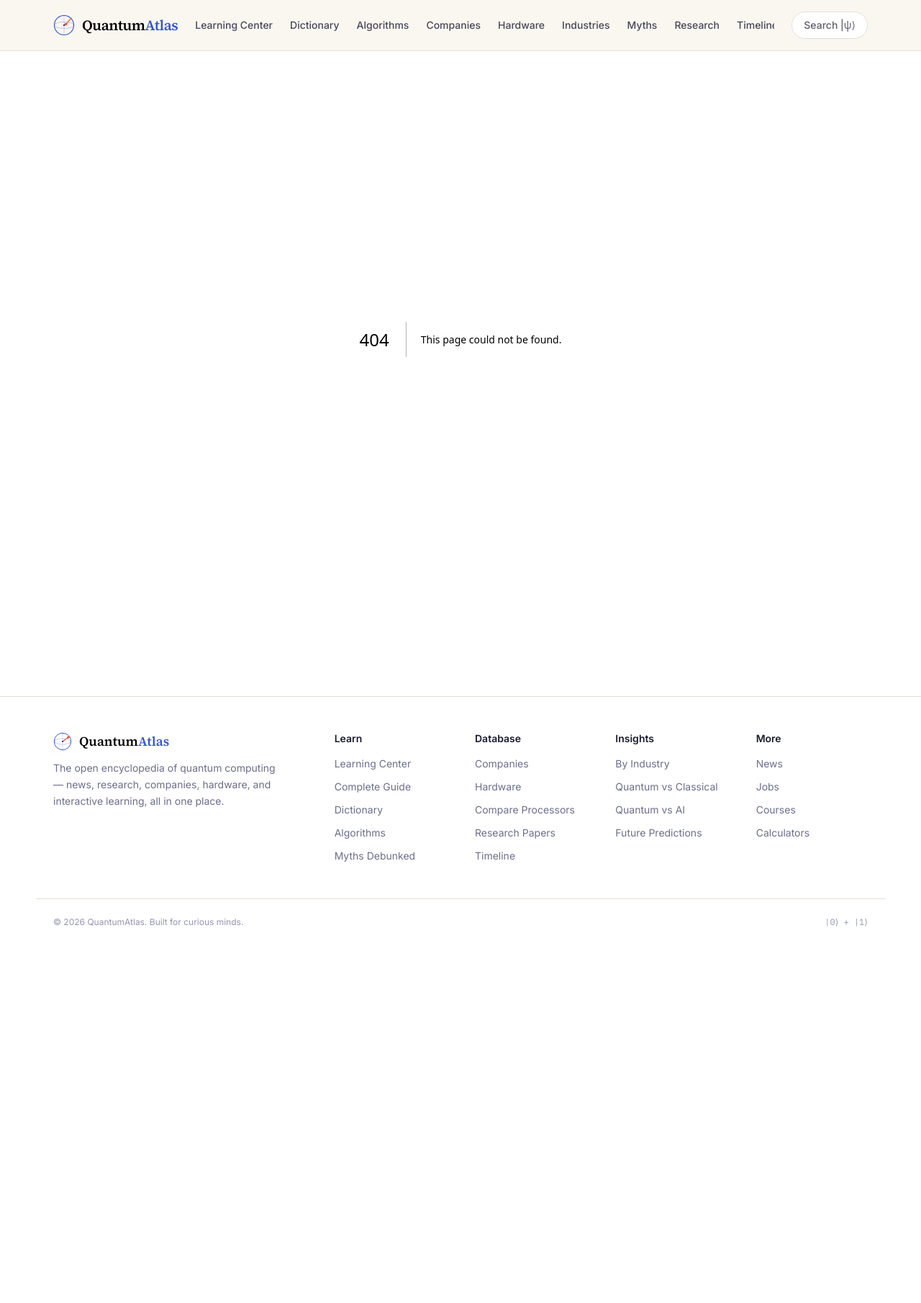
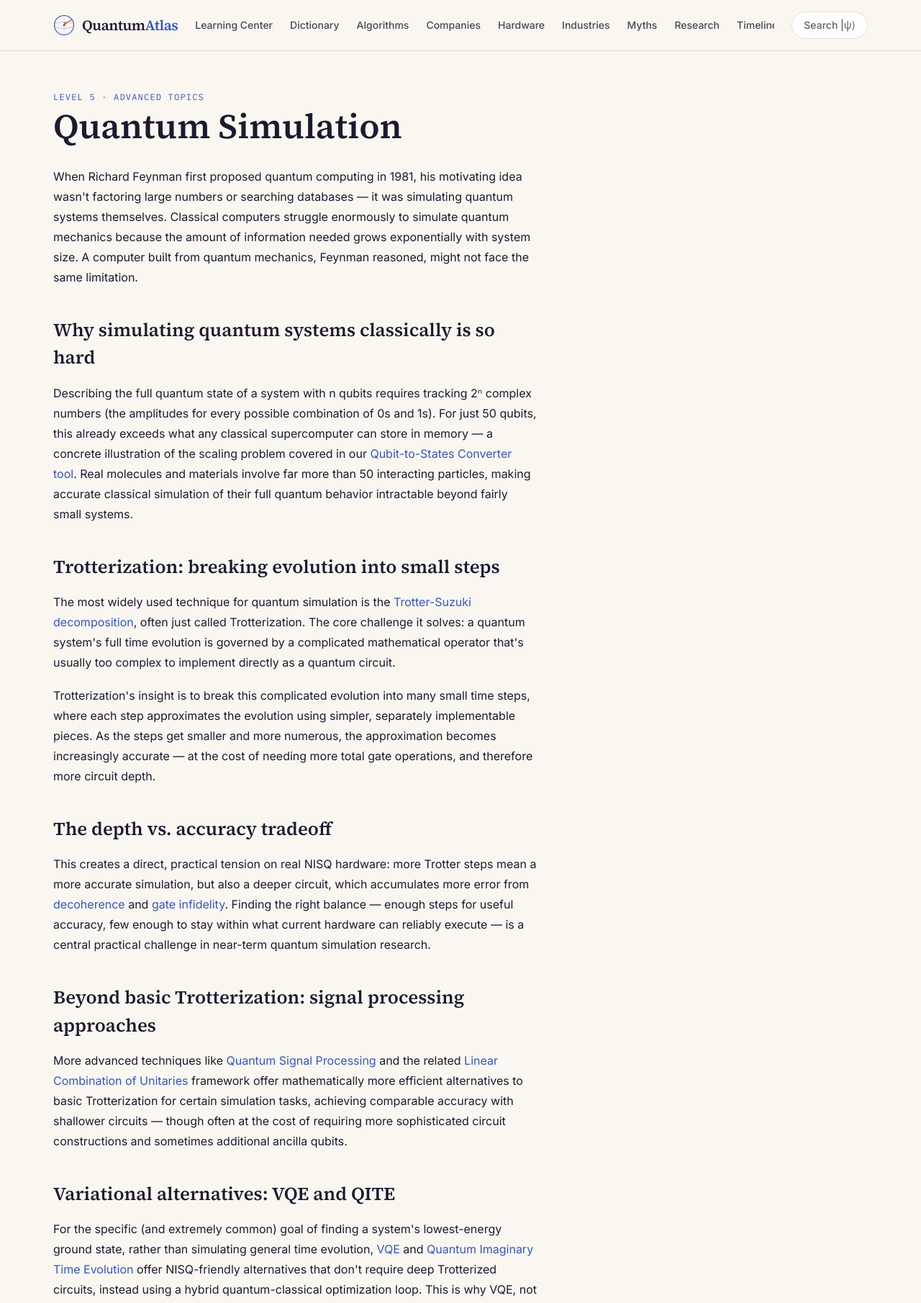
Before and after one commit to goalandpriority-ui/quantum-atlas, a Next.js app: page /learn/quantum-simulation-deep-dive in a window 1280 px wide. Before the commit this address had no page. Shown: the top 1810 px of the page at 72% size. Before the commit the page ends 1313 px from the top, so only its background shows below. Built offline with nearby package versions, Linux system fonts and the light colour scheme.

Commit message:
Add Quantum Simulation page with detailed content

```diff
--- /dev/null
+++ b/app/learn/quantum-simulation-deep-dive/page.tsx
@@ -0,0 +1,172 @@
+import Link from "next/link";
+
+export const metadata = {
+  title: "Quantum Simulation Explained | QuantumAtlas",
+  description:
+    "How Trotterization and related techniques let quantum computers model the behavior of other quantum systems — the original motivating idea behind the entire field.",
+};
+
+export default function QuantumSimulationPage() {
+  return (
+    <article className="max-w-content mx-auto px-6 py-14">
+      <p className="font-mono text-xs uppercase tracking-widest text-quantum mb-2">
+        Level 5 · Advanced Topics
+      </p>
+      <h1 className="font-serif text-4xl md:text-5xl font-semibold text-ink mb-8">
+        Quantum Simulation
+      </h1>
+
+      <div className="prose-quantum max-w-2xl">
+        <p>
+          When Richard Feynman first proposed quantum computing in 1981, his
+          motivating idea wasn't factoring large numbers or searching
+          databases — it was simulating quantum systems themselves.
+          Classical computers struggle enormously to simulate quantum
+          mechanics because the amount of information needed grows
+          exponentially with system size. A computer built from quantum
+          mechanics, Feynman reasoned, might not face the same limitation.
+        </p>
+
+        <h2>Why simulating quantum systems classically is so hard</h2>
+        <p>
+          Describing the full quantum state of a system with n qubits
+          requires tracking 2ⁿ complex numbers (the amplitudes for every
+          possible combination of 0s and 1s). For just 50 qubits, this
+          already exceeds what any classical supercomputer can store in
+          memory — a concrete illustration of the scaling problem covered
+          in our{" "}
+          <Link href="/tools" className="text-quantum hover:underline">
+            Qubit-to-States Converter tool
+          </Link>
+          . Real molecules and materials involve far more than 50
+          interacting particles, making accurate classical simulation of
+          their full quantum behavior intractable beyond fairly small
+          systems.
+        </p>
+
+        <h2>Trotterization: breaking evolution into small steps</h2>
+        <p>
+          The most widely used technique for quantum simulation is the{" "}
+          <Link href="/algorithms/trotter-suzuki-decomposition" className="text-quantum hover:underline">
+            Trotter-Suzuki decomposition
+          </Link>
+          , often just called Trotterization. The core challenge it solves:
+          a quantum system's full time evolution is governed by a
+          complicated mathematical operator that's usually too complex to
+          implement directly as a quantum circuit.
+        </p>
+        <p>
+          Trotterization's insight is to break this complicated evolution
+          into many small time steps, where each step approximates the
+          evolution using simpler, separately implementable pieces. As the
+          steps get smaller and more numerous, the approximation becomes
+          increasingly accurate — at the cost of needing more total gate
+          operations, and therefore more circuit depth.
+        </p>
+
+        <h2>The depth vs. accuracy tradeoff</h2>
+        <p>
+          This creates a direct, practical tension on real NISQ hardware:
+          more Trotter steps mean a more accurate simulation, but also a
+          deeper circuit, which accumulates more error from{" "}
+          <Link href="/dictionary/decoherence" className="text-quantum hover:underline">
+            decoherence
+          </Link>{" "}
+          and{" "}
+          <Link href="/dictionary/gate-fidelity" className="text-quantum hover:underline">
+            gate infidelity
+          </Link>
+          . Finding the right balance — enough steps for useful accuracy,
+          few enough to stay within what current hardware can reliably
+          execute — is a central practical challenge in near-term quantum
+          simulation research.
+        </p>
+
+        <h2>Beyond basic Trotterization: signal processing approaches</h2>
+        <p>
+          More advanced techniques like{" "}
+          <Link href="/algorithms/quantum-signal-processing" className="text-quantum hover:underline">
+            Quantum Signal Processing
+          </Link>{" "}
+          and the related{" "}
+          <Link href="/algorithms/linear-combination-of-unitaries" className="text-quantum hover:underline">
+            Linear Combination of Unitaries
+          </Link>{" "}
+          framework offer mathematically more efficient alternatives to
+          basic Trotterization for certain simulation tasks, achieving
+          comparable accuracy with shallower circuits — though often at the
+          cost of requiring more sophisticated circuit constructions and
+          sometimes additional ancilla qubits.
+        </p>
+
+        <h2>Variational alternatives: VQE and QITE</h2>
+        <p>
+          For the specific (and extremely common) goal of finding a
+          system's lowest-energy ground state, rather than simulating
+          general time evolution,{" "}
+          <Link href="/algorithms/vqe" className="text-quantum hover:underline">
+            VQE
+          </Link>{" "}
+          and{" "}
+          <Link href="/research/quantum-error-mitigation-zero-noise-extrapolation-scaling" className="text-quantum hover:underline">
+            Quantum Imaginary Time Evolution
+          </Link>{" "}
+          offer NISQ-friendly alternatives that don't require deep
+          Trotterized circuits, instead using a hybrid quantum-classical
+          optimization loop. This is why VQE, not direct Trotterized
+          simulation, is the dominant near-term approach used in the
+          quantum chemistry applications discussed in our{" "}
+          <Link href="/industries/healthcare" className="text-quantum hover:underline">
+            Healthcare
+          </Link>{" "}
+          and{" "}
+          <Link href="/industries/manufacturing" className="text-quantum hover:underline">
+            Manufacturing & Materials Science
+          </Link>{" "}
+          industry pages.
+        </p>
+
+        <h2>What quantum simulation is actually used for today</h2>
+        <p>
+          Beyond the molecular chemistry applications covered elsewhere on
+          this site, quantum simulation techniques are also actively
+          explored for modeling condensed matter physics (understanding
+          exotic states of matter), high-energy physics (simulating
+          particle interactions too complex for classical methods), and
+          even some cosmological models — areas where the underlying
+          physics is fundamentally quantum mechanical and classical
+          approximations become unreliable.
+        </p>
+
+        <h2>Frequently Asked Questions</h2>
+        <h3>Is quantum simulation the same thing as VQE?</h3>
+        <p>
+          Not exactly — VQE is one specific algorithm, well-suited to
+          finding ground states on NISQ hardware. "Quantum simulation"
+          is the broader category of techniques (including Trotterization
+          and quantum signal processing) for modeling quantum systems'
+          behavior, of which VQE-style ground-state finding is just one
+          application.
+        </p>
+        <h3>Why is quantum simulation considered more achievable near-term than other quantum applications?</h3>
+        <p>
+          Because it directly matches quantum computers' fundamental
+          strength — using a quantum system to simulate another quantum
+          system — rather than requiring quantum hardware to outperform
+          classical computers at a classical task they're already
+          well-suited for, like raw data processing.
+        </p>
+      </div>
+
+      <div className="mt-12 rounded-2xl bg-quantum-50 border border-quantum-100 p-8 max-w-2xl">
+        <p className="font-mono text-xs uppercase tracking-widest text-quantum mb-2">Continue learning</p>
+        <h2 className="font-serif text-xl font-semibold text-ink mb-4">Related topics</h2>
+        <div className="flex flex-col gap-2 text-sm">
+          <Link href="/algorithms/vqe" className="text-quantum hover:underline">→ VQE Algorithm</Link>
+          <Link href="/algorithms/trotter-suzuki-decomposition" className="text-quantum hover:underline">→ Trotter-Suzuki Decomposition</Link>
+          <Link href="/industries/healthcare" className="text-quantum hover:underline">→ Quantum for Healthcare</Link>
+        </div>
+      </div>
+    </article>
+  );
+}
```
